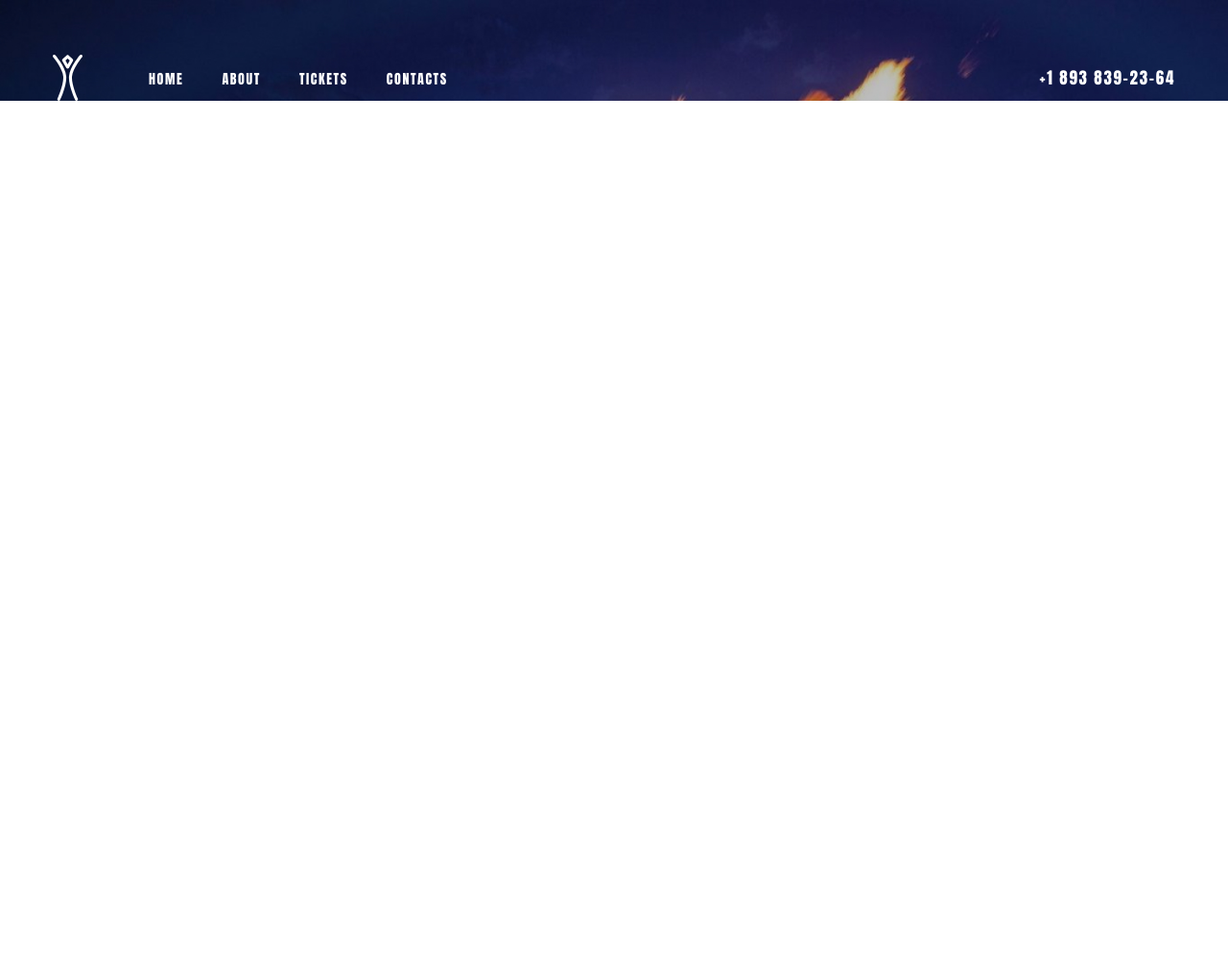
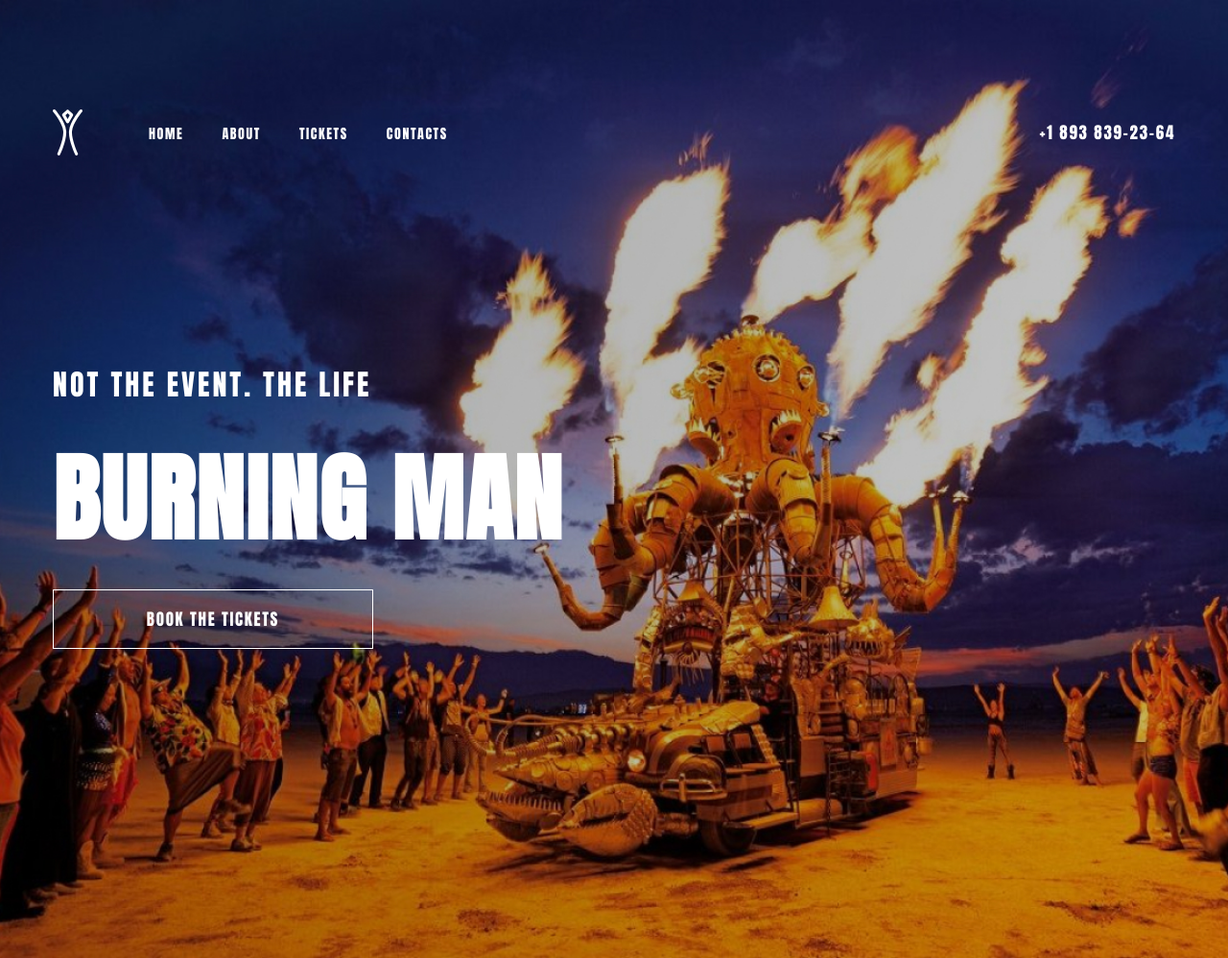
Before and after one commit to errydaycode/burningman, a plain HTML site: page index.html in a window 1280 px wide. Shown: the whole page at 96% size. Before the commit the page ends 800 px from the top, so only its background shows below. Drawn offline with Linux system fonts and the light colour scheme.

Commit message:
finished header part

```diff
--- a/css/main.css
+++ b/css/main.css
@@ -24,6 +24,9 @@ ul, li {
 }
 .header {
     background: url('../img/header-bg.jpg') no-repeat center top / cover;
+    padding-top: 57px;
+    color: #fff;
+    padding-bottom: 322px
 }
 
 .logo {
@@ -59,3 +62,31 @@ header a{
     align-items: center;
     padding-top: 57px;
 }
+
+.btn {
+    display: block;
+    font-size: 17px;
+    text-align: center;
+    letter-spacing: 0.1em;
+    padding: 17px 47px;
+    border: 1px solid #fff;
+    width: 238px;
+    transition: all 0.5s ease;
+    text-decoration: none;
+}
+.offer {
+    text-transform: uppercase;
+    margin-top: 216px;
+}
+
+.offer h1 {
+    font-size: 100px;
+    margin-bottom: 19px;
+    margin-top: -9px;
+    letter-spacing: 0.02em
+}
+
+.offer p {
+    font-size: 30px;
+    letter-spacing: 0.1em;
+}
--- a/index.html
+++ b/index.html
@@ -39,6 +39,11 @@
         +1 893 839-23-64
     </a>
 </div>
+    <div class="offer">
+        <p>Not the event. The life</p>
+        <h1>Burning MAN</h1>
+        <a href="#" class="btn"> Book the Tickets</a>
+    </div>
 </div>
 </header>
 
```
